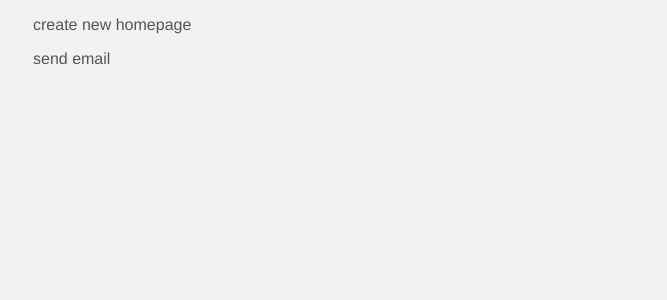
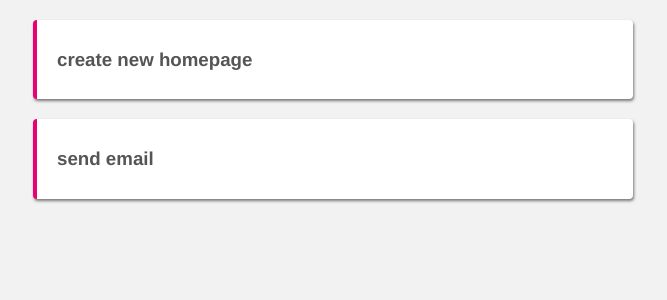
Before and after one commit to ayoub3bidi/project-planner, a Vue app: page / in a window 1280 px wide. Shown: the top 300 px of the page, without its empty margins (307-974 px from the left). Built offline with nearby package versions, Linux system fonts and the light colour scheme; data requests are answered from the project's data file.

Commit message:
Creating SingleProject component

```diff
--- a/data/db.json
+++ b/data/db.json
@@ -0,0 +1,17 @@
+{
+    "projects": [
+        {
+            "id": 1,
+            "title": "create new homepage",
+            "details": "lorem ipsum",
+            "complete": false
+        },
+
+        {
+            "id": 2,
+            "title": "send email",
+            "details": "lorem ipsum",
+            "complete": true
+        }
+    ]
+}
--- a/public/data/db.json
+++ /dev/null
@@ -1,17 +0,0 @@
-{
-    "projects": [
-        {
-            "id": 1,
-            "title": "create new homepage",
-            "details": "lorem ipsum",
-            "complete": false
-        },
-
-        {
-            "id": 2,
-            "title": "send email",
-            "details": "lorem ipsum",
-            "complete": true
-        }
-    ]
-}
--- /dev/null
+++ b/src/components/SingleProject.vue
@@ -0,0 +1,36 @@
+<template>
+  <div class="project">
+      <div class="actions">
+          <h3 @click="showDetails = !showDetails">{{ project.title }}</h3>
+      </div>
+      <div v-if="showDetails" class="details">
+          <p>{{ project.details }}</p>
+      </div>
+  </div>
+</template>
+
+<script>
+export default {
+    props : ['project'],
+    data() {
+        return {
+            showDetails: false
+        }
+    }
+
+}
+</script>
+
+<style>
+    .project {
+        margin: 20px auto;
+        background: white;
+        padding: 10px 20px;
+        border-radius: 4px;
+        box-shadow: 1px 2px 3px rgba(0,0,0,0.5);
+        border-left: 4px solid #e90074;
+    }
+    h3 {
+        cursor: pointer;
+    }
+</style>
--- a/src/views/Home.vue
+++ b/src/views/Home.vue
@@ -2,20 +2,35 @@
   <div class="home">
     <div v-if="projects.length">
       <div v-for="project in projects" :key="project.id">
-        <p>{{ project.title }}</p>
+        <SingleProject :project="project"/>
       </div>
     </div>
   </div>
 </template>
 
 <script>
+import SingleProject from '../components/SingleProject'
 
 export default {
   name: 'Home',
-  components: {},
+  components: { SingleProject },
   data() {
     return {
-      projects: []
+      projects: [
+        {
+            "id": 1,
+            "title": "create new homepage",
+            "details": "lorem ipsum",
+            "complete": false
+        },
+
+        {
+            "id": 2,
+            "title": "send email",
+            "details": "lorem ipsum",
+            "complete": true
+        }
+      ]
     }
   },
   mounted() {
```
